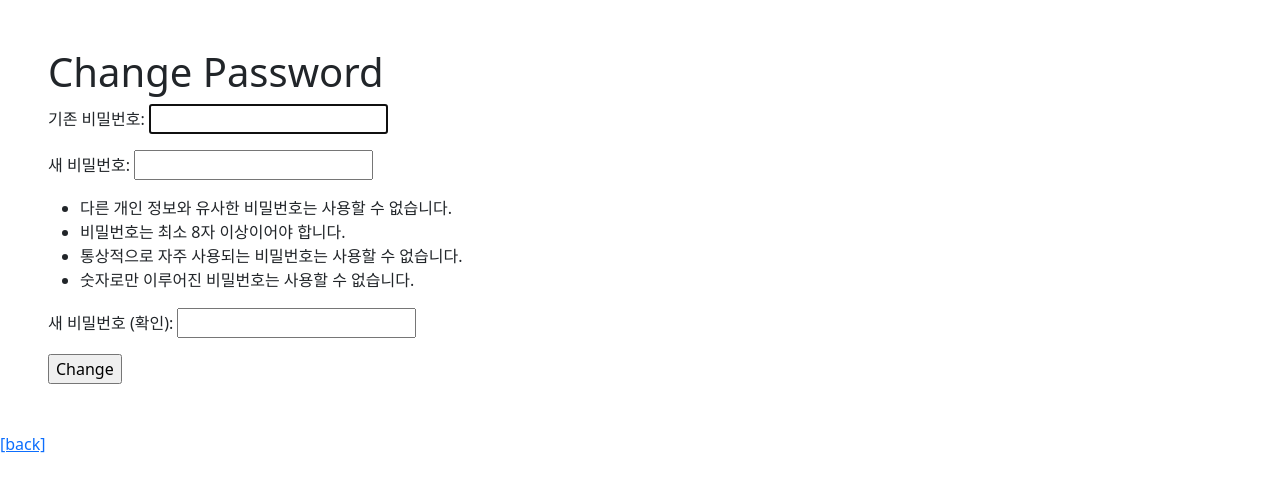
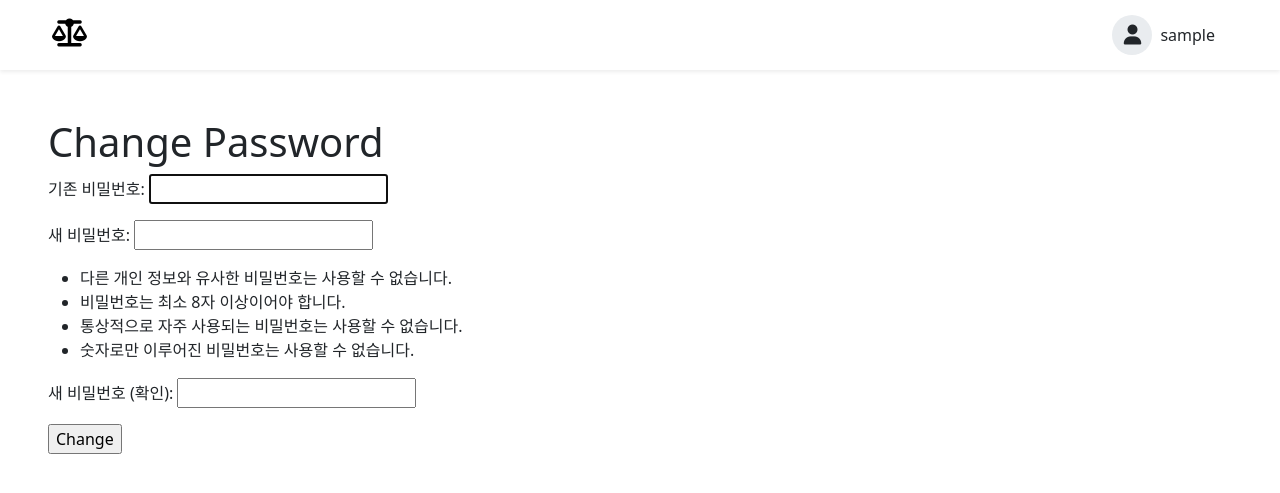
Before and after one commit to chae-yoon/Balance-Game, a Django app: page /accounts/password/ in a window 1280 px wide. Shown: the top 493 px of the page. Run offline with Django 3.2, Linux system fonts and the light colour scheme; the visitor is signed in with stand-in values (Sample User, id 1).

Commit message:
Create navbar

```diff
--- a/static/css/style.css
+++ b/static/css/style.css
@@ -1,3 +1,29 @@
+/* base.html */
+nav {
+  height: 70px;
+}
+
+.nav-aria {
+  max-width: 1200px;
+}
+
+.profile-bg {
+  width: 2.5rem;
+  height: 2.5rem;
+  display: flex;
+  align-items: center;
+  justify-content: center;
+  border-radius: 50%;
+}
+
+.profile-list {
+  margin-top: .25rem;
+}
+
+.profile-list li {
+  white-space: nowrap;
+}
+
 .select-image {
   width: 40vw;
   height: 40vw;
--- a/templates/base.html
+++ b/templates/base.html
@@ -5,19 +5,63 @@
   <meta charset="UTF-8">
   <meta http-equiv="X-UA-Compatible" content="IE=edge">
   <meta name="viewport" content="width=device-width, initial-scale=1.0">
-  <title>Document</title>
+  <title>Balance-Game</title>
   <link href="https://cdn.jsdelivr.net/npm/bootstrap@5.3.0-alpha1/dist/css/bootstrap.min.css" rel="stylesheet" integrity="sha384-GLhlTQ8iRABdZLl6O3oVMWSktQOp6b7In1Zl3/Jr59b6EGGoI1aFkw7cmDA6j6gD" crossorigin="anonymous">
   <link rel="stylesheet" href="{% static 'css/style.css' %}">
+  {% comment %} Font-awesom Icon {% endcomment %}
+  <link rel="stylesheet" href="https://cdnjs.cloudflare.com/ajax/libs/font-awesome/6.4.0/css/all.min.css" integrity="sha512-iecdLmaskl7CVkqkXNQ/ZH/XLlvWZOJyj7Yy7tcenmpD1ypASozpmT/E0iPtmFIB46ZmdtAc9eNBvH0H/ZpiBw==" crossorigin="anonymous" referrerpolicy="no-referrer" />
 </head>
 <body>
+  <nav class="navbar bg-body shadow-sm sticky-top">
+    <div class="container nav-aria">
+      <a class="navbar-brand" href="{% url 'posts:index' %}"><i class="fa-solid fa-scale-balanced fs-3"></i></a>
+      <div class="d-flex gap-2">
+        {% if request.user.is_authenticated %}
+        <div id="profile" class="position-relative">
+          <button type="button" class="btn d-flex gap-2 align-items-center">
+            <div class="profile-bg bg-body-secondary">
+              <i class="fa-solid fa-user fs-5"></i>
+            </div>
+            <span class="fs-6">{{ request.user }}</span>
+          </button>
+          <div class="list-group position-absolute end-0 profile-list d-none">
+            <a href="{% url 'accounts:profile' request.user.username %}" class="list-group-item">정보수정</a>
+            <a href="{% url 'accounts:logout' %}" class="list-group-item">로그아웃</a>
+          </div>
+        </div>
+        {% else %}
+        <a href="{% url 'accounts:login' %}" class="btn btn-primary">로그인</a>
+        <a href="{% url 'accounts:signup' %}" class="btn btn-outline-primary">회원가입</a>
+        {% endif %}
+      </div>
+    </div>
+
+  </nav>
   <main class="p-5">
     {% block content %}
     {% endblock content %}
   </main>
 
-  <a href="{% url 'posts:index' %}" class="">[back]</a>
-
   <script src="https://cdn.jsdelivr.net/npm/bootstrap@5.3.0-alpha1/dist/js/bootstrap.bundle.min.js" integrity="sha384-w76AqPfDkMBDXo30jS1Sgez6pr3x5MlQ1ZAGC+nuZB+EYdgRZgiwxhTBTkF7CXvN" crossorigin="anonymous"></script>
   <script src="https://cdn.jsdelivr.net/npm/axios/dist/axios.min.js"></script>
+  <script>
+    const bodyTag = document.querySelector('body')
+
+    try {
+      const profileBtn = document.querySelector('#profile')
+      const profileList = document.querySelector('.profile-list')
+      profileBtn.addEventListener('click', (event) => {
+        profileList.classList.remove('d-none')
+      })
+
+      bodyTag.addEventListener('mouseup', (event) => {
+        if (!profileList.contains(event.target)) {
+          profileList.classList.add('d-none')
+        }
+      })
+    } catch(err) {
+    }
+
+  </script>
 </body>
 </html>
```
